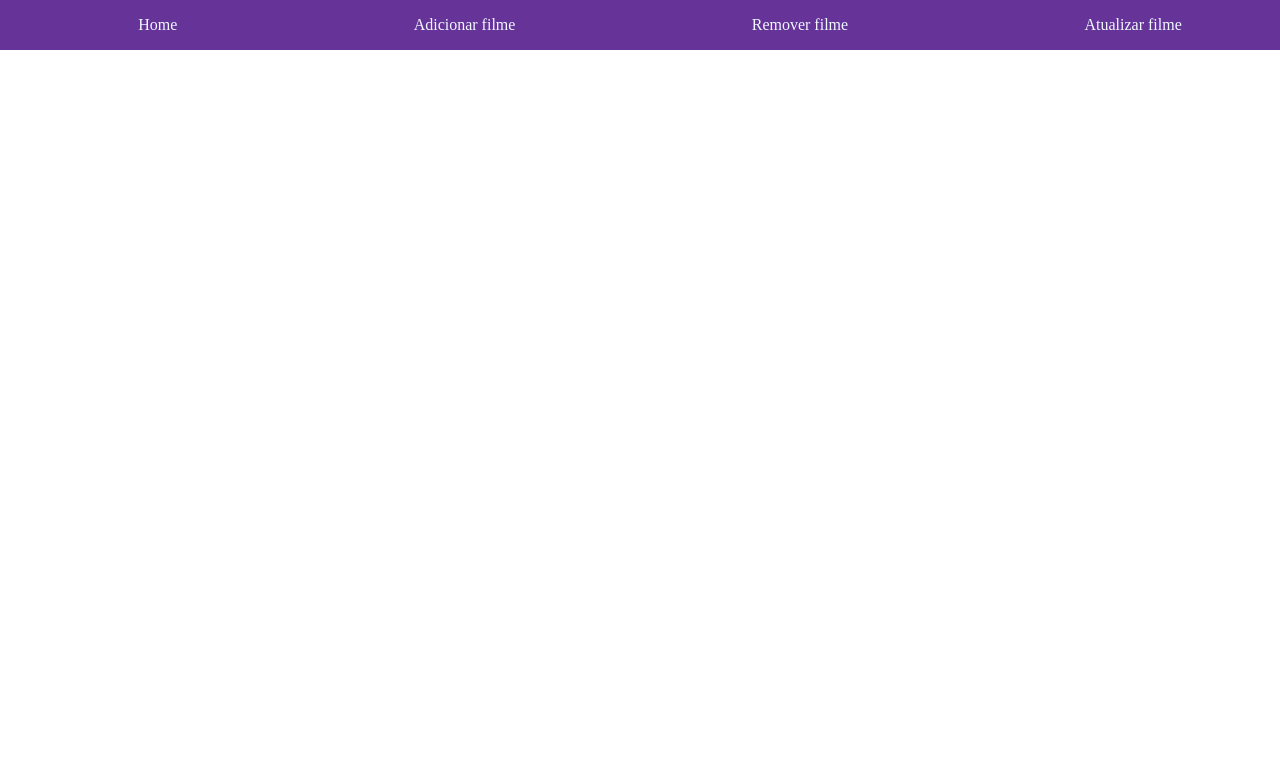
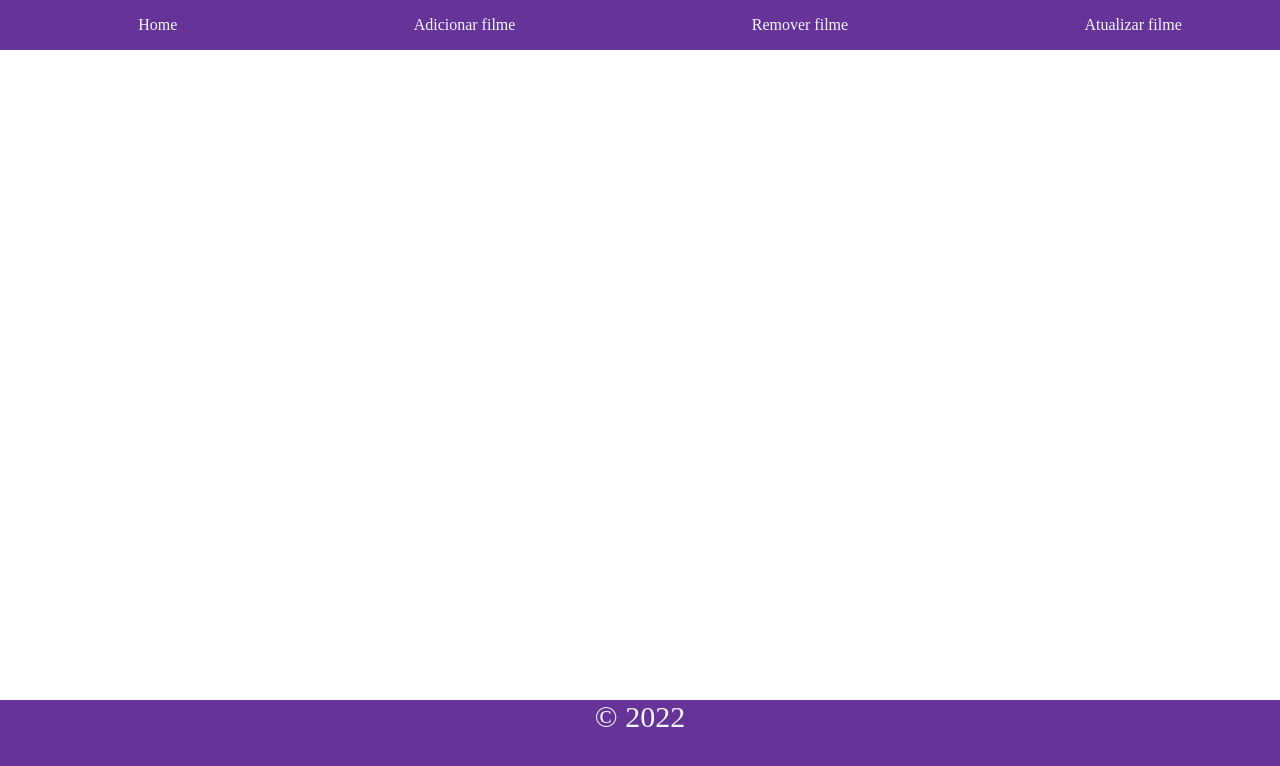
Before and after one commit to yonirg/cinemaFront, a React (Vite) app: page / in a window 1280 px wide. Shown: the top 766 px of the page. Built offline with nearby package versions, Linux system fonts and the light colour scheme.

Commit message:
Adicione o componente footer ao App

```diff
--- a/src/App.jsx
+++ b/src/App.jsx
@@ -5,13 +5,14 @@ import Atualizar from "./paginas/Atualizar.jsx";
 import Catalogo from "./paginas/Catalogo.jsx";
 import "./App.css";
 import Remover from "./paginas/Remover.jsx";
-
+import Footer from "./componentes/Footer.jsx";
 function App() {
 
   return (
   <BrowserRouter>
       <div className="App">
           <Header />
+          <Footer />
           <Routes>
             <Route path="/catalogo" element={<Catalogo />} />
             <Route path="/adicionar" element={<Adicionar />} />
```
